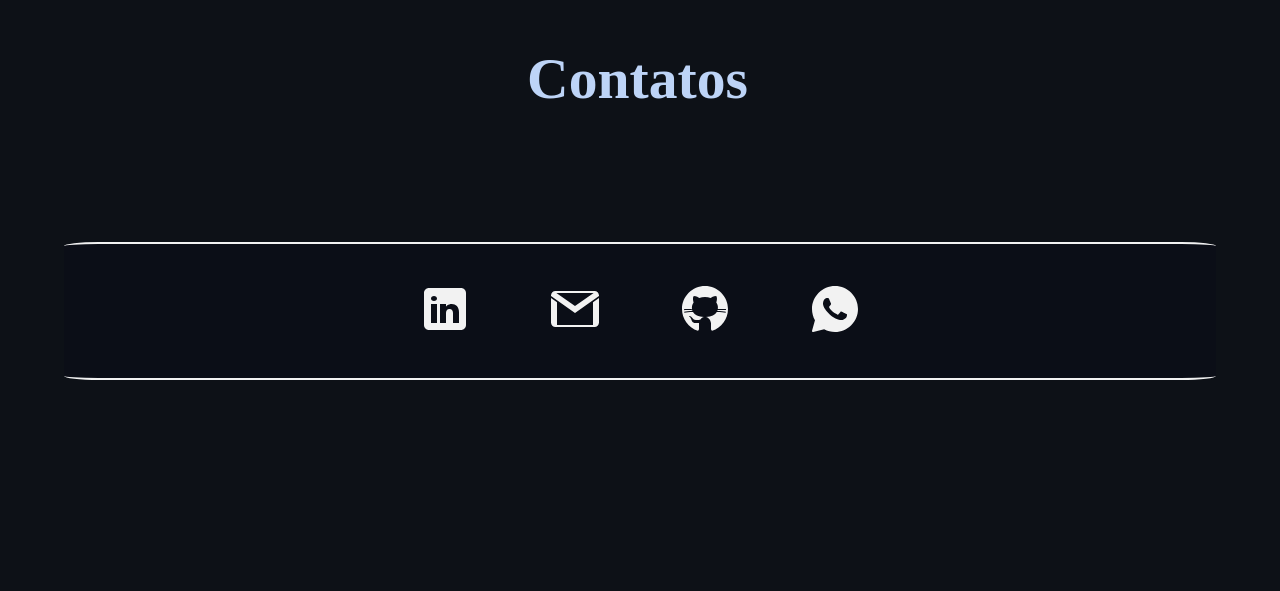
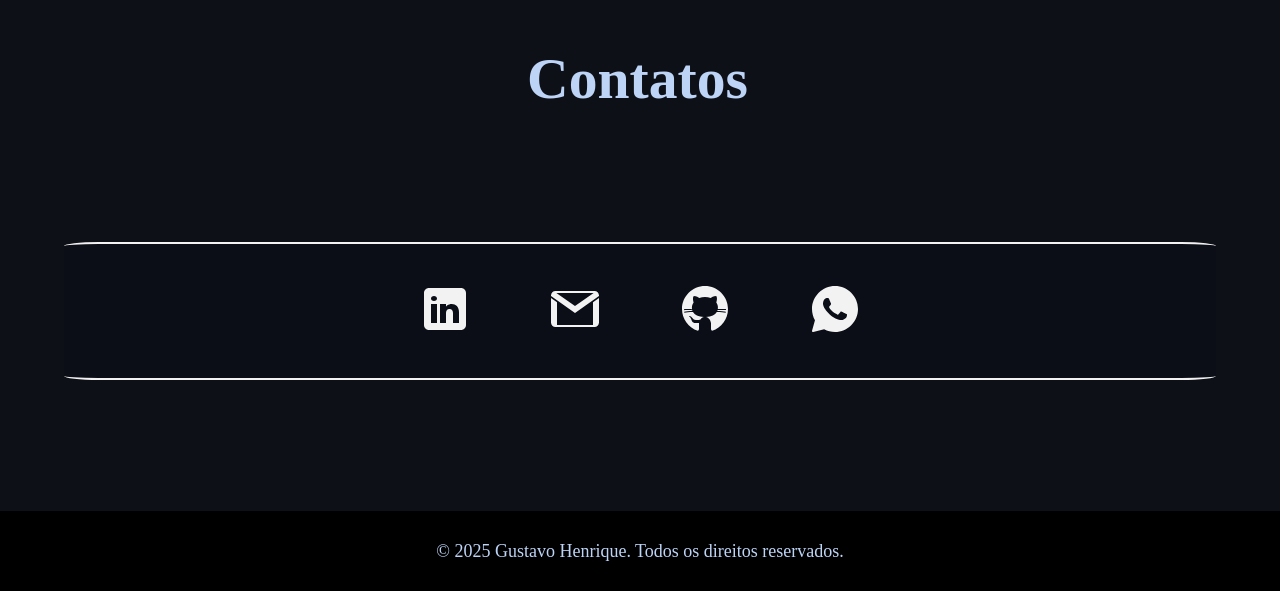
Before and after one commit to guta231/portifoliov2, a React (Vite) app: page / in a window 1280 px wide. Shown: the part 3606-4197 px from the top of the page. Before the commit the page ends 4117 px from the top, so only its background shows below. Built offline with nearby package versions, Linux system fonts and the light colour scheme.

Commit message:
adicionando footer

```diff
--- a/src/App.jsx
+++ b/src/App.jsx
@@ -9,8 +9,11 @@ import ContatosSection from "./components/ContatosSection";
 import Skills from "./components/Skills";
 import SkillsSection from "./components/SkillsSection";
 import { LanguageProvider } from "./components/LanguageContext";
+import Footer from "./components/Footer";
+
 
 import "./components/Fonts.css";
+
 
 
 function App() {
@@ -29,6 +32,7 @@ function App() {
         <SkillsSection/>
         <Contatos/>
         <ContatosSection/>
+        <Footer/>
       </LanguageProvider>
     </>
   )
--- /dev/null
+++ b/src/components/Footer.jsx
@@ -0,0 +1,38 @@
+import styled from "styled-components";
+import {useLanguage} from "./LanguageContext";
+
+
+
+const FooterContainer = styled.footer`
+
+    background-color: #000;
+    color: #bdd4f7;
+    display: flex;
+    justify-content: center;
+    height: 10vh;
+    align-items: center;
+    font-size: 18px;
+    text-align: center;
+`
+
+
+const Footer = () => {
+
+    const {t} = useLanguage();
+
+
+    return(
+        <>
+            <FooterContainer>
+                <p>{t.footer}</p>
+
+            </FooterContainer>
+        </>
+
+
+    );
+
+
+}
+
+export default Footer;
--- a/src/components/translations.jsx
+++ b/src/components/translations.jsx
@@ -25,6 +25,7 @@ const translations = {
         algatech_p1: 'Projeto desenvolvido para a Global Solution - 2º semestre de 2024, com o tema "Green Energy - energia limpa para um futuro mais sustentável", em parceria com empresas como SAP, Ultragaz e Pacto Global."',
         algatech_p2: "Geração de energia solar: para garantir a autossustentabilidade do sistema; IoT (Internet of Things): para comunicação e monitoramento das microalgas; Eletrofloculação: para otimizar o processo de coleta das algas.",
         saiba_mais: "Saiba mais",
+        footer: "© 2025 Gustavo Henrique. Todos os direitos reservados.",
     },
     en:{
         projects: "Projects",
@@ -38,6 +39,7 @@ const translations = {
         algatech_p1: 'Project developed for the Global Solution - 2nd half of 2024, with the theme "Green Energy - clean energy for a more sustainable future", in partnership with companies such as SAP, Ultragaz and Global Compact."',
         algatech_p2: "Solar energy generation: to ensure the self-sustainability of the system; IoT (Internet of Things): for communication and monitoring of microalgae; Electroflocculation: to optimize the process of collecting algae.",
         saiba_mais: "Learn more",
+        footer: "© 2025 Gustavo Henrique. All rights reserved.",
     },
 };
 
```
